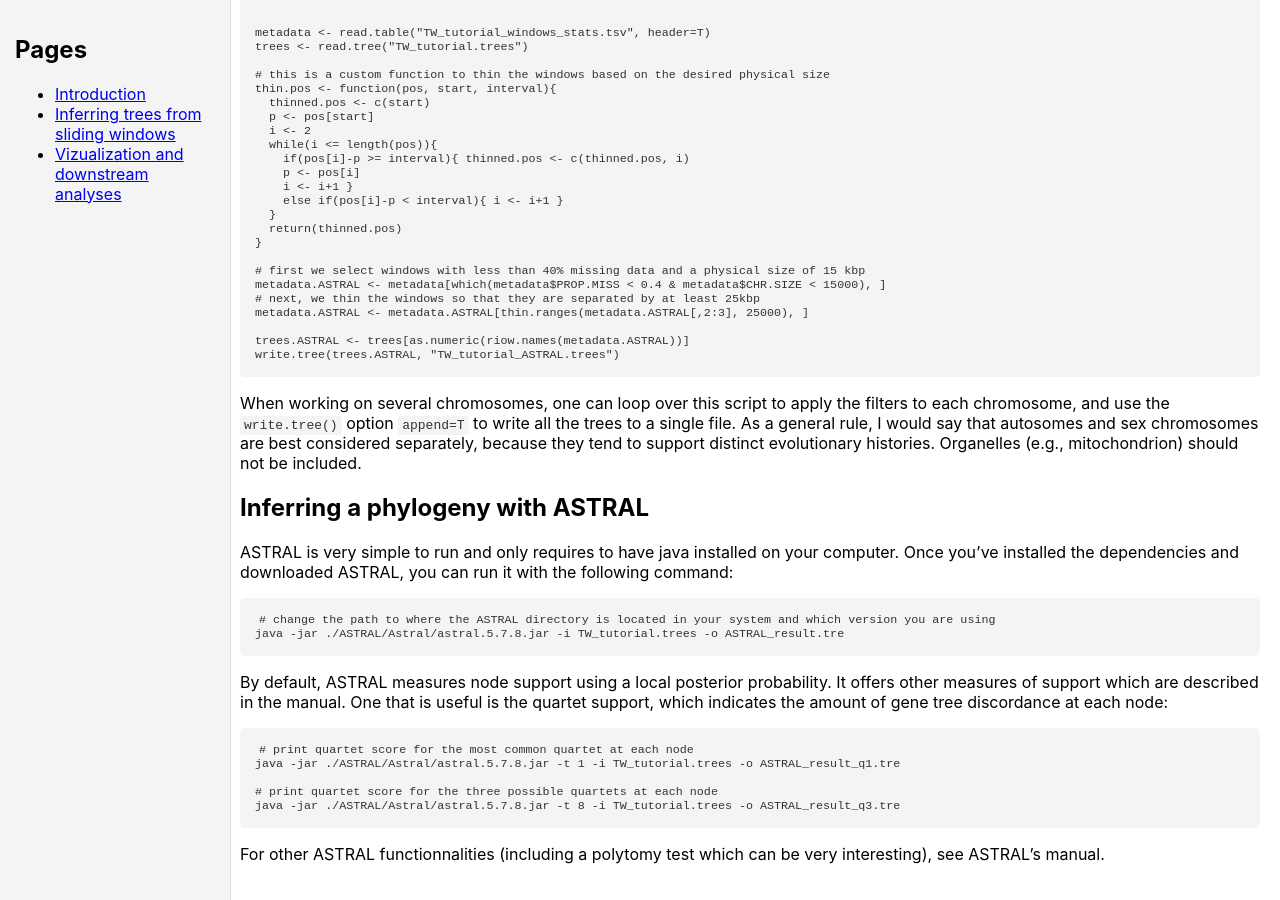
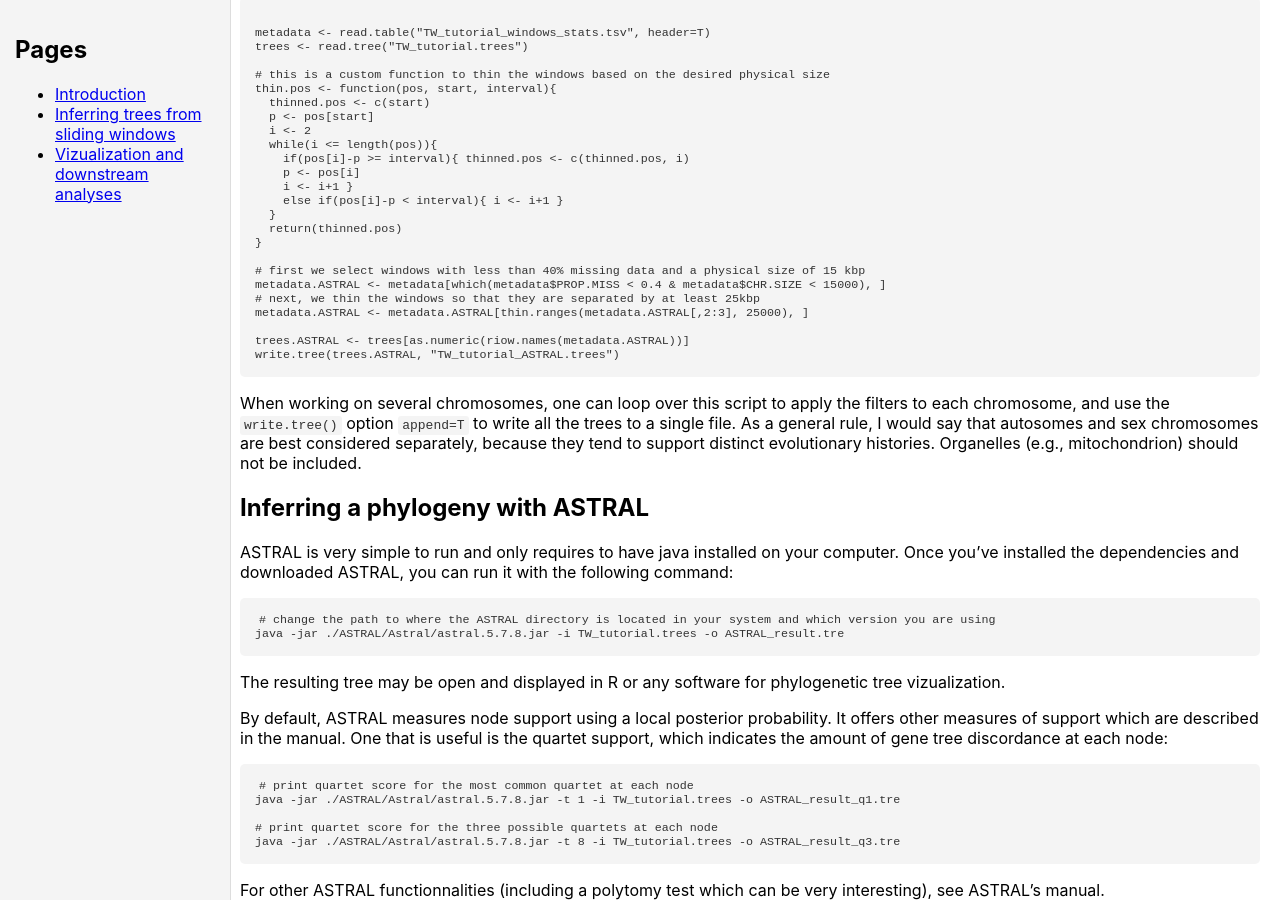
Before and after one commit to rancilhac/Genome-Wide-Phylogenies.github.io, a Jekyll site: the page built from ASTRAL.md, in a window 1280 px wide and 900 px high, scrolled down 636 px. Built offline with Jekyll 4.4.1, drawn with Linux system fonts in a browser that asks for light colours; our own code applies the rules of GitHub Pages for plain Markdown files; before the commit the page ends 1500 px from its top, so only the background shows below that.

Commit message:
Update ASTRAL.md

````diff
--- a/ASTRAL.md
+++ b/ASTRAL.md
@@ -51,6 +51,8 @@ ASTRAL is very simple to run and only requires to have java installed on your co
 java -jar ./ASTRAL/Astral/astral.5.7.8.jar -i TW_tutorial.trees -o ASTRAL_result.tre
 ```
 
+The resulting tree may be open and displayed in R or any software for phylogenetic tree vizualization.
+
 By default, ASTRAL measures node support using a local posterior probability. It offers other measures of support which are described in the manual. One that is useful is the quartet support, which indicates the amount of gene tree discordance at each node:
 
 ```bash:
````
